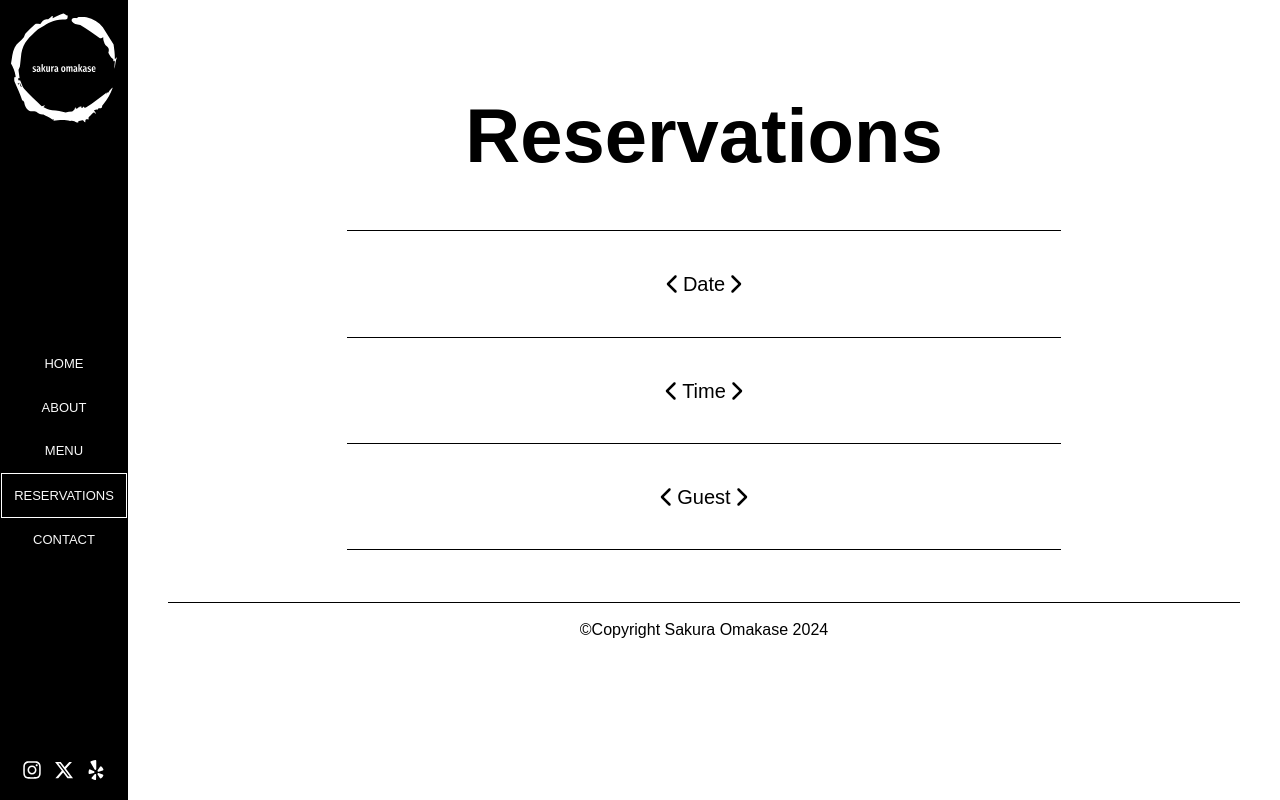
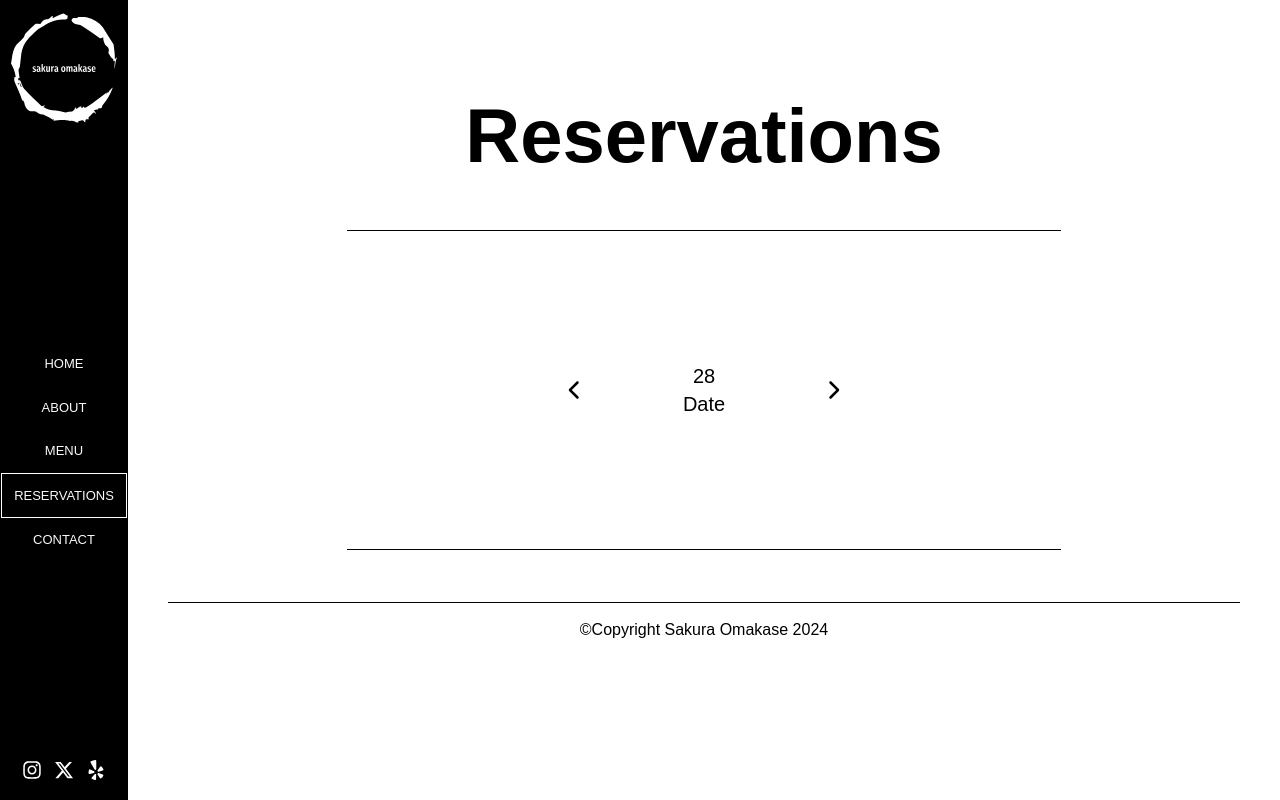
Before and after one commit to avan3/sakura_omakase, a React (Vite) app: page /sakura_omakase/reservations in a window 1280 px wide. Built offline with nearby package versions, Linux system fonts and the light colour scheme; a web font is replaced by a local one.

Commit message:
updated form and input components initial

```diff
--- a/src/components/Form.tsx
+++ b/src/components/Form.tsx
@@ -1,14 +1,48 @@
+import { useCallback, useState } from "react";
 import { Input } from "./Input";
+import { Reservation } from "../types/Reservation";
 
 export const Form = () => {
+  const [reservation, setReservation] = useState<Reservation>({
+    datetime: new Date(),
+    guest: 1,
+  });
+
+  const incrementDate = useCallback(() => {
+    setReservation((prev: Reservation) => {
+      console.log("prev:", prev.datetime.getDate());
+      return {
+        ...reservation,
+        datetime: new Date(reservation.datetime.getDate() + 1),
+      };
+    });
+  }, [reservation]);
+
+  const decrementDate = useCallback(() => {
+    setReservation((prev: Reservation) => {
+      console.log("prev:", reservation.datetime.getDate());
+      return {
+        ...reservation,
+        datetime: new Date(prev.datetime.getDate() - 1),
+      };
+    });
+  }, [reservation]);
   return (
     <div
       className="mt-12 md:mt-20 h-[320px] flex flex-col justify-center items-center
     text-center divide-y divide-black border-t border-b border-black"
     >
-      <Input name="Date" />
-      <Input name="Time" />
-      <Input name="Guest" />
+      {/* Increment or decrement by 1 day */}
+      <Input
+        name="Date"
+        reservation={reservation}
+        increment={incrementDate}
+        decrement={decrementDate}
+      />
+      {/* Increment or decrement by 15 minutes */}
+      {/* <Input name="Time" reservation={reservation} /> */}
+      {/* Increment or decrement by 1 guest */}
+      {/* <Input name="Guest" reservation={reservation} /> */}
     </div>
   );
 };
--- a/src/components/Input.tsx
+++ b/src/components/Input.tsx
@@ -4,27 +4,42 @@ import {
   faChevronLeft,
   faChevronRight,
 } from "@fortawesome/free-solid-svg-icons";
+import { Reservation } from "../types/Reservation";
 
 interface InputProps extends InputHTMLAttributes<HTMLInputElement> {
   children?: ReactNode;
+  reservation: Reservation;
+  increment: () => void;
+  decrement: () => void;
 }
 
-export const Input = ({ name, children }: InputProps) => {
+export const Input = ({
+  name,
+  children,
+  reservation,
+  increment,
+  decrement,
+}: InputProps) => {
   return (
-    <div className="basis-1/3 w-full flex justify-center items-center">
-      <div className="basis-2/3 flex justify-center items-center">
+    <div className="basis-2/3 w-full flex justify-center items-center">
+      <div className="flex justify-center items-center flex-1">
+        <button onClick={decrement}>
           <FontAwesomeIcon
             icon={faChevronLeft}
             className="w-5 h-5 xl:w-6 xl:h-6 xxl:w-7 xxl:h-7 xxxl:w-8 xxxl:h-8"
           />
-        <div className="flex flex-col justify-center items-center">
-          {name}
-          {children}
+        </button>
+        <div className="flex flex-col justify-center items-center basis-1/3">
+          <div>{children}</div>
+          <div>{reservation.datetime.getDate()}</div>
+          <div>{name}</div>
         </div>
+        <button onClick={increment}>
           <FontAwesomeIcon
             icon={faChevronRight}
             className="w-5 h-5 xl:w-6 xl:h-6 xxl:w-7 xxl:h-7 xxxl:w-8 xxxl:h-8"
           />
+        </button>
       </div>
     </div>
   );
--- /dev/null
+++ b/src/types/Reservation.ts
@@ -0,0 +1,4 @@
+export type Reservation = {
+  datetime: Date;
+  guest: number;
+};
```
Lines whose indentation alone changed are shown as unchanged.
